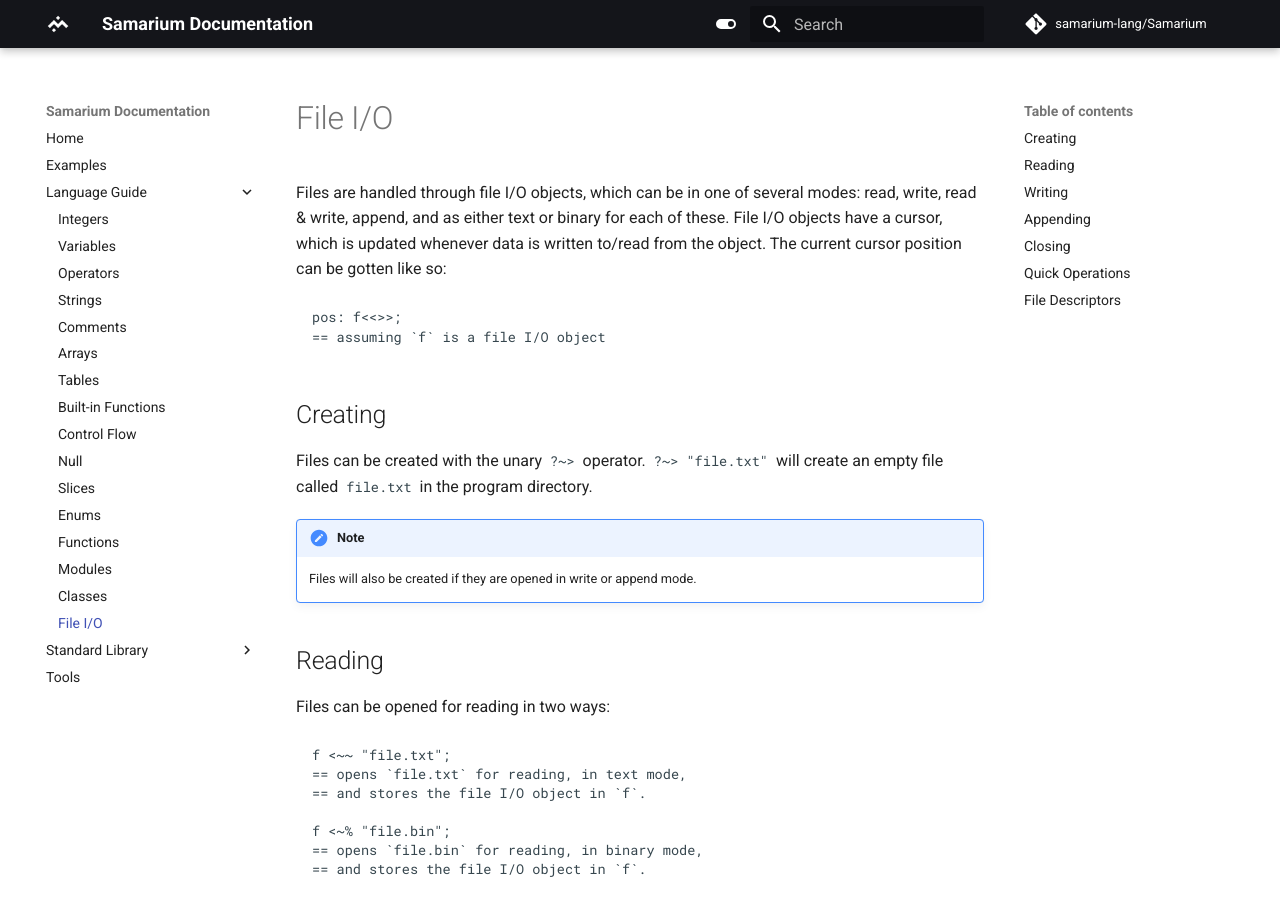
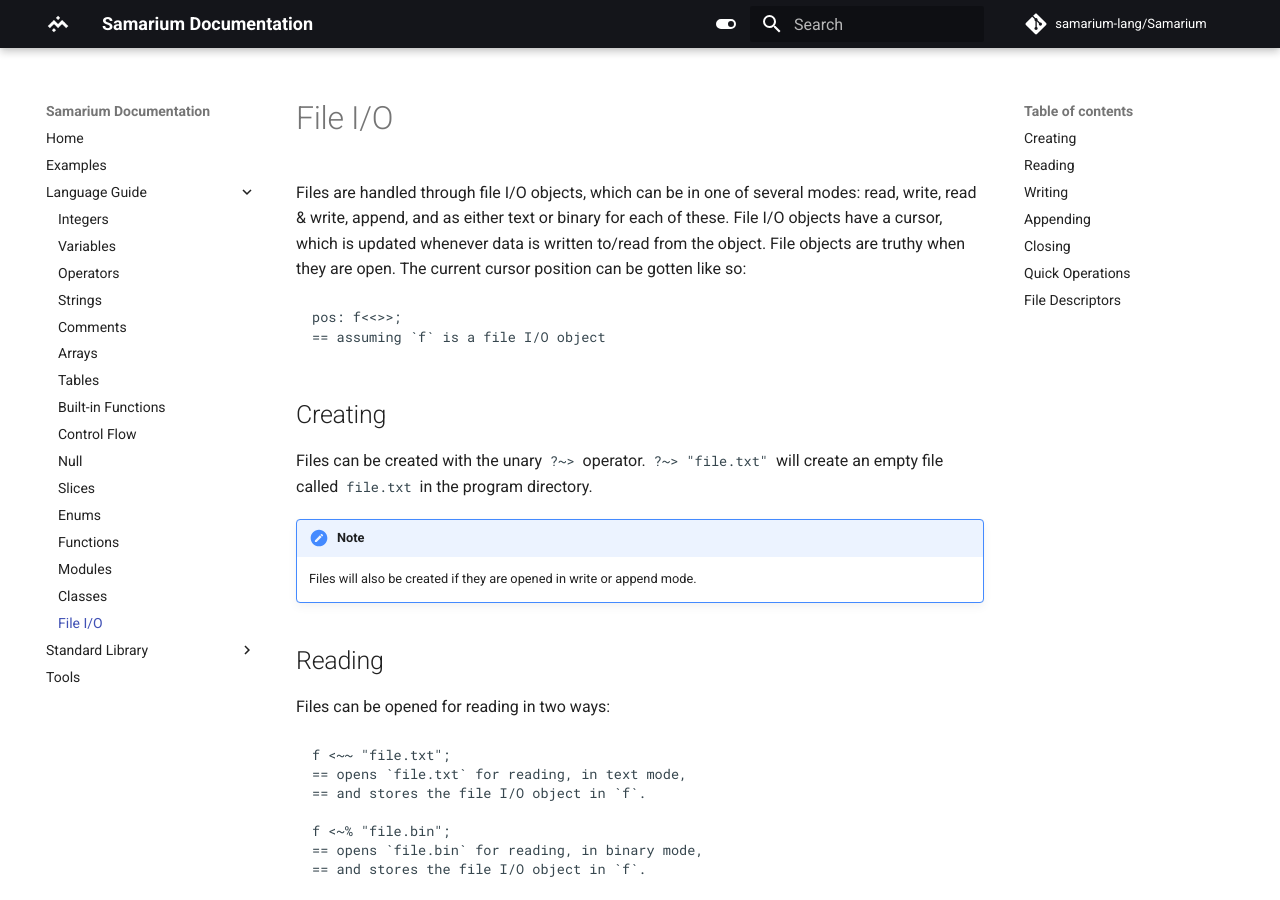
Before and after one commit to samarium-lang/Samarium, an MkDocs documentation site: the page built from docs/fileio.md, in a window 1280 px wide and 900 px high. Built offline with MkDocs 1.6.1 and Material for MkDocs 9.7.7, drawn with Linux system fonts in a browser that asks for light colours; comment, search, counter and statistics services are not loaded.

````diff
--- a/docs/fileio.md
+++ b/docs/fileio.md
@@ -2,6 +2,7 @@
 
 Files are handled through file I/O objects, which can be in one of several modes: read, write, read & write, append, and as either text or binary for each of these.
 File I/O objects have a cursor, which is updated whenever data is written to/read from the object.
+File objects are truthy when they are open.
 The current cursor position can be gotten like so:
 
 ```sm
````
